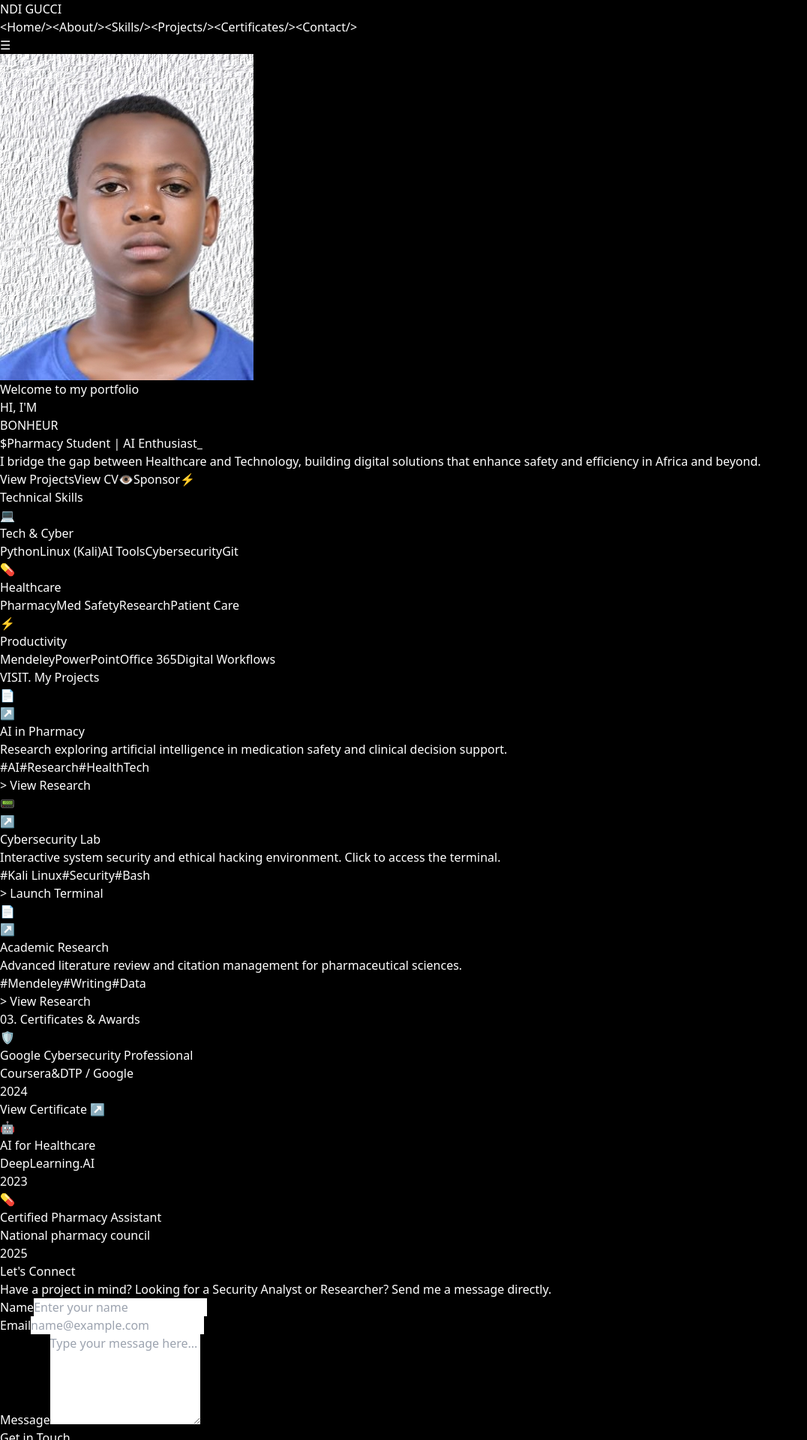
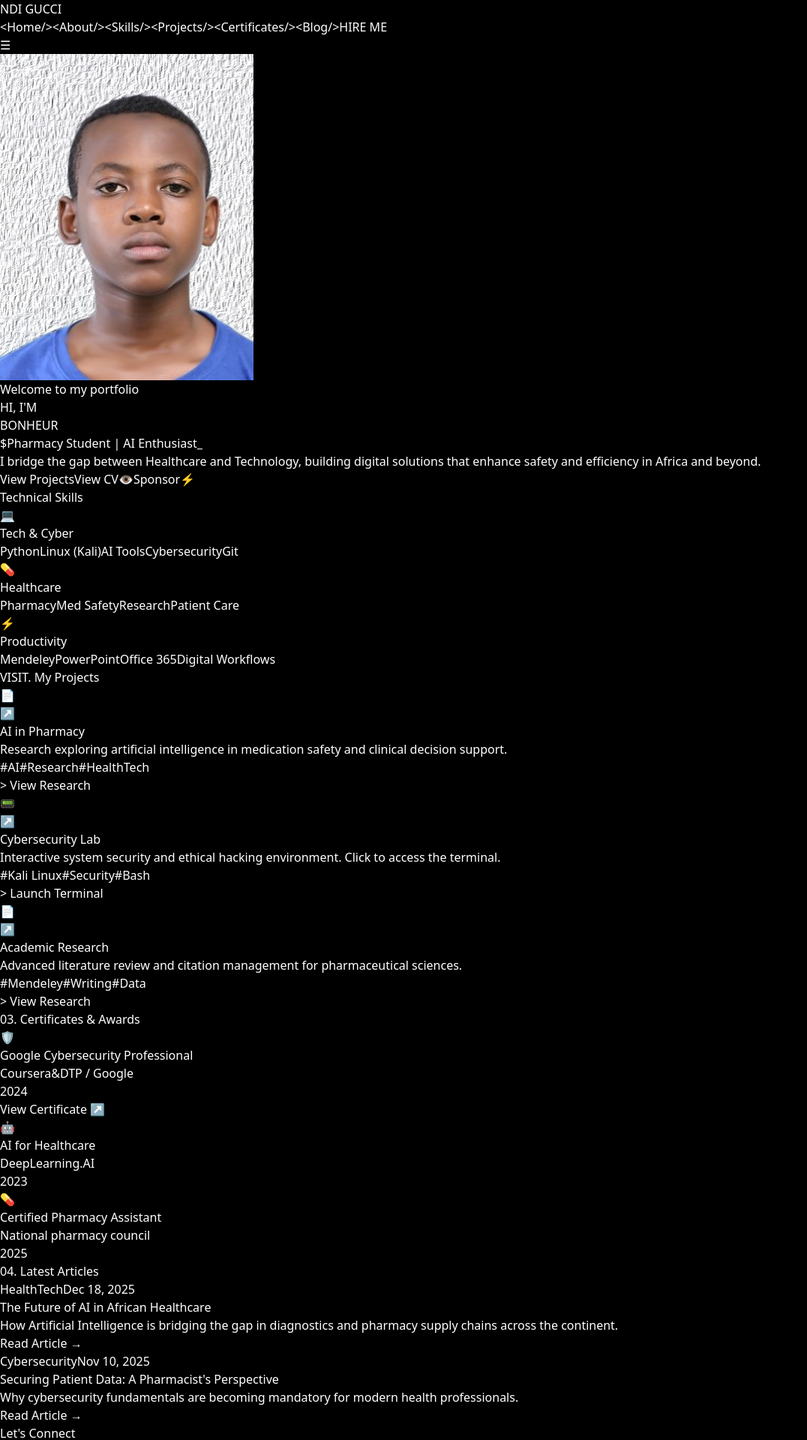
Before and after one commit to ndigucci/my_portfolio, a React (Vite) app: page / in a window 1280 px wide. Shown: the top 1920 px of the page at 75% size, without its empty margins (0-1076 px from the left). Built offline with nearby package versions, Linux system fonts and the light colour scheme.

Commit message:
Updated to cyber theme with photo

```diff
--- a/src/App.jsx
+++ b/src/App.jsx
@@ -116,11 +116,30 @@ const ResearchModal = ({ project, onClose }) => (
   </div>
 );
 
-// --- COMPONENT: CRYPTO / SUPPORT MODAL (NEW) ---
+// --- COMPONENT: BLOG MODAL (NEW) ---
+const BlogModal = ({ blog, onClose }) => (
+  <div className="bg-zinc-900 w-full h-full p-8 rounded-lg border border-gray-700 overflow-y-auto relative text-left">
+    <button onClick={onClose} className="absolute top-4 right-4 text-gray-400 hover:text-white text-xl">✖</button>
+    <div className="max-w-3xl mx-auto">
+      <div className="mb-8 border-b border-gray-800 pb-8">
+        <div className="text-cyan-500 font-mono text-xs mb-2">{blog.date} | {blog.category}</div>
+        <h2 className="text-3xl md:text-4xl font-bold text-white mb-4 leading-tight">{blog.title}</h2>
+        <div className="flex gap-2">
+           {blog.tags.map(tag => <span key={tag} className="text-xs bg-gray-800 text-gray-300 px-2 py-1 rounded">#{tag}</span>)}
+        </div>
+      </div>
+      <div className="text-gray-300 leading-7 space-y-4 whitespace-pre-line">
+        {blog.content}
+      </div>
+    </div>
+  </div>
+);
+
+// --- COMPONENT: CRYPTO / SUPPORT MODAL ---
 const CryptoModal = ({ onClose }) => {
   const [copied, setCopied] = useState(false);
 
-  // REPLACE THIS WITH YOUR REAL WALLET ADDRESS
+  // YOUR WALLET ADDRESS (PRESERVED)
   const walletAddress = "TTfGqg9vGLAbNXjdxsyL7xMnUjYN7jBtfU";
 
   const handleCopy = () => {
@@ -160,7 +179,6 @@ const CryptoModal = ({ onClose }) => {
     </div>
   );
 };
-
 
 // --- COMPONENT: LIVE CV SHEET ---
 const CVModal = ({ onClose }) => (
@@ -296,8 +314,8 @@ function App() {
   const [isMenuOpen, setIsMenuOpen] = useState(false);
   const [activeModal, setActiveModal] = useState(null);
   const [showCV, setShowCV] = useState(false);
-  const [showCrypto, setShowCrypto] = useState(false); // NEW STATE FOR CRYPTO
-
+  const [showCrypto, setShowCrypto] = useState(false);
+  const [activeBlog, setActiveBlog] = useState(null); // NEW BLOG STATE
   const [showScrollBtn, setShowScrollBtn] = useState(false);
 
   useEffect(() => {
@@ -324,6 +342,7 @@ function App() {
     }
   };
 
+  // --- DATA ---
   const projects = [
     {
       id: 1,
@@ -382,6 +401,34 @@ function App() {
     }
   ];
 
+  // --- BLOG DATA ---
+  const blogs = [
+    {
+      id: 1,
+      title: "The Future of AI in African Healthcare",
+      date: "Dec 18, 2025",
+      category: "HealthTech",
+      excerpt: "How Artificial Intelligence is bridging the gap in diagnostics and pharmacy supply chains across the continent.",
+      content: `Artificial Intelligence is not just a buzzword; it's a lifeline for modernizing healthcare in Africa.
+
+      In this article, I explore how machine learning models can predict malaria outbreaks and optimize drug supply chains to prevent stock-outs in rural pharmacies.
+
+      We are seeing a shift from reactive to proactive healthcare, driven by data. As a pharmacy student and tech enthusiast, I believe the integration of tools like Python-based analysis into our medical curriculum is essential.`,
+      tags: ["AI", "Africa", "Innovation"]
+    },
+    {
+      id: 2,
+      title: "Securing Patient Data: A Pharmacist's Perspective",
+      date: "Nov 10, 2025",
+      category: "Cybersecurity",
+      excerpt: "Why cybersecurity fundamentals are becoming mandatory for modern health professionals.",
+      content: `With the rise of Electronic Health Records (EHRs), the attack surface for hospitals has widened.
+
+      It is no longer enough to just know pharmacology; we must understand data privacy. This post discusses the basics of securing patient data, the importance of strong passwords in hospital systems, and why every health professional should know the basics of social engineering defenses.`,
+      tags: ["Security", "Privacy", "HealthData"]
+    }
+  ];
+
   const Typewriter = ({ text, delay }) => {
     const [currentText, setCurrentText] = useState('');
     const [currentIndex, setCurrentIndex] = useState(0);
@@ -398,7 +445,7 @@ function App() {
   };
 
   return (
-    <div className={`min-h-screen bg-[#0a0a0a] text-gray-200 font-sans selection:bg-cyan-500 selection:text-black ${(activeModal || showCV || showCrypto) ? 'overflow-hidden max-h-screen' : ''}`}>
+    <div className={`min-h-screen bg-[#0a0a0a] text-gray-200 font-sans selection:bg-cyan-500 selection:text-black ${(activeModal || showCV || showCrypto || activeBlog) ? 'overflow-hidden max-h-screen' : ''}`}>
 
       {/* --- GO TO TOP BUTTON --- */}
       {showScrollBtn && (
@@ -420,6 +467,15 @@ function App() {
             ) : (
               <ResearchModal project={activeModal} onClose={() => setActiveModal(null)} />
             )}
+          </div>
+        </div>
+      )}
+
+      {/* Blog Modal */}
+      {activeBlog && (
+        <div className="fixed inset-0 z-[100] flex items-center justify-center p-4 bg-black/80 backdrop-blur-sm animate-in fade-in duration-200">
+          <div className="w-full max-w-3xl h-[80vh] relative animate-in zoom-in-95 duration-200">
+             <BlogModal blog={activeBlog} onClose={() => setActiveBlog(null)} />
           </div>
         </div>
       )}
@@ -451,12 +507,21 @@ function App() {
               NDI <span className="text-cyan-500">GUCCI</span>
             </div>
             <div className="hidden md:block">
-              <div className="ml-10 flex items-baseline space-x-8">
-                {['Home', 'About', 'Skills', 'Projects', 'Certificates', 'Contact'].map((item) => (
+              <div className="ml-10 flex items-center space-x-8">
+                {['Home', 'About', 'Skills', 'Projects', 'Certificates', 'Blog'].map((item) => (
                   <button key={item} onClick={() => scrollToSection(item.toLowerCase())} className="text-sm font-medium hover:text-cyan-400 transition-colors duration-300">
                      <span className="text-cyan-500 opacity-50 mr-1">&lt;</span>{item}<span className="text-cyan-500 opacity-50 ml-1">/&gt;</span>
                   </button>
                 ))}
+
+                {/* --- HIRE ME BUTTON --- */}
+                <button
+                  onClick={() => scrollToSection('contact')}
+                  className="px-5 py-2 bg-gradient-to-r from-cyan-600 to-blue-600 text-white text-xs font-bold rounded-full hover:shadow-[0_0_15px_rgba(8,145,178,0.5)] transition-all transform hover:-translate-y-0.5"
+                >
+                  HIRE ME
+                </button>
+
               </div>
             </div>
             <div className="md:hidden">
@@ -467,7 +532,7 @@ function App() {
         {isMenuOpen && (
           <div className="md:hidden bg-[#0a0a0a] border-b border-white/10">
             <div className="px-2 pt-2 pb-3 space-y-1">
-              {['Home', 'About', 'Skills', 'Projects', 'Certificates', 'Contact'].map((item) => (
+              {['Home', 'About', 'Skills', 'Projects', 'Certificates', 'Blog', 'Contact'].map((item) => (
                 <button key={item} onClick={() => scrollToSection(item.toLowerCase())} className="block w-full text-left px-3 py-3 rounded-md text-base font-medium hover:bg-white/5 hover:text-cyan-400 transition">{item}</button>
               ))}
             </div>
@@ -496,7 +561,6 @@ function App() {
             </div>
             <p className="text-gray-400 text-lg mb-10 leading-relaxed max-w-2xl mx-auto md:mx-0">I bridge the gap between <span className="text-white font-semibold">Healthcare</span> and <span className="text-white font-semibold">Technology</span>, building digital solutions that enhance safety and efficiency in Africa and beyond.</p>
 
-            {/* BUTTON GROUP */}
             <div className="flex flex-col sm:flex-row gap-4 justify-center md:justify-start">
               <button onClick={() => scrollToSection('projects')} className="px-8 py-3 bg-cyan-600 hover:bg-cyan-500 text-white font-bold rounded-lg transition-all shadow-lg hover:shadow-cyan-500/50">View Projects</button>
 
@@ -505,7 +569,6 @@ function App() {
                 <span className="text-lg">👁️</span>
               </button>
 
-              {/* NEW SPONSOR BUTTON */}
               <button onClick={() => setShowCrypto(true)} className="px-8 py-3 border border-yellow-500/30 bg-yellow-500/10 text-yellow-500 hover:bg-yellow-500 hover:text-black font-medium rounded-lg transition-all flex items-center justify-center gap-2">
                  <span>Sponsor</span>
                  <span>⚡</span>
@@ -608,6 +671,32 @@ function App() {
         </section>
       </RevealOnScroll>
 
+      {/* --- NEW BLOG SECTION --- */}
+      <RevealOnScroll>
+        <section id="blog" className="py-24 px-4">
+          <div className="max-w-6xl mx-auto">
+            <h2 className="text-3xl md:text-4xl font-bold text-white mb-12 flex items-center">
+              <span className="text-cyan-500 mr-3">04.</span> Latest Articles
+            </h2>
+            <div className="grid grid-cols-1 md:grid-cols-2 gap-8">
+              {blogs.map((blog) => (
+                <div key={blog.id} className="bg-[#111] border border-gray-800 p-8 rounded-2xl hover:border-gray-600 transition-colors group cursor-pointer" onClick={() => setActiveBlog(blog)}>
+                  <div className="flex justify-between items-start mb-4">
+                    <span className="text-cyan-500 font-mono text-xs px-2 py-1 bg-cyan-500/10 rounded">{blog.category}</span>
+                    <span className="text-gray-500 text-xs">{blog.date}</span>
+                  </div>
+                  <h3 className="text-2xl font-bold text-white mb-3 group-hover:text-cyan-400 transition-colors">{blog.title}</h3>
+                  <p className="text-gray-400 text-sm mb-6 line-clamp-2">{blog.excerpt}</p>
+                  <button className="text-sm font-bold text-white flex items-center gap-2 group-hover:gap-3 transition-all">
+                    Read Article <span className="text-cyan-500">→</span>
+                  </button>
+                </div>
+              ))}
+            </div>
+          </div>
+        </section>
+      </RevealOnScroll>
+
       {/* --- CONTACT SECTION (ANIMATED) --- */}
       <RevealOnScroll>
         <section id="contact" className="py-24 px-4 relative overflow-hidden">
```
